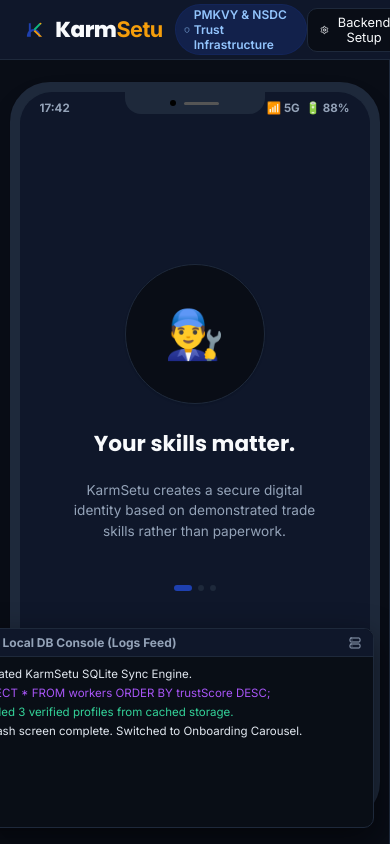
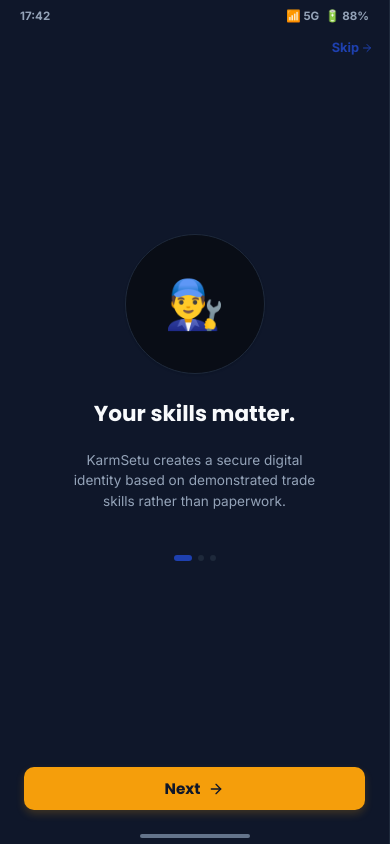
Before and after one commit to nikita000kumari/karmsetu, a React (Vite) app: page / in a window 390 px wide. Built offline with nearby package versions, Linux system fonts and the light colour scheme.

Commit message:
ux: add mobile bezel-free media query, swipeable onboarding slides, and demo skip bypass link

```diff
--- a/src/App.css
+++ b/src/App.css
@@ -1377,3 +1377,42 @@
   color: #FFFFFF;
   border-color: var(--color-primary);
 }
+
+@media (max-width: 500px) {
+  /* Strip the virtual phone bezel completely and fill screen on mobile devices */
+  .mobile-pane {
+    padding: 0 !important;
+    width: 100vw !important;
+    height: 100vh !important;
+    display: flex !important;
+    align-items: stretch !important;
+    justify-content: stretch !important;
+  }
+  .smartphone-frame {
+    width: 100% !important;
+    height: 100% !important;
+    border: none !important;
+    border-radius: 0 !important;
+    box-shadow: none !important;
+    margin: 0 !important;
+  }
+  .phone-notch {
+    display: none !important;
+  }
+  .phone-screen {
+    border-radius: 0 !important;
+    height: 100vh !important;
+    display: flex !important;
+    flex-direction: column !important;
+  }
+  .showcase-header {
+    display: none !important; /* Hide showcase header on mobile so worker app is fullscreen */
+  }
+  .showcase-workspace {
+    padding: 0 !important;
+    height: 100vh !important;
+  }
+  .sql-sync-console {
+    display: none !important; /* Hide floating console on actual mobile phones */
+  }
+}
--- a/src/App.jsx
+++ b/src/App.jsx
@@ -228,6 +228,39 @@
     return saved ? JSON.parse(saved) : [];
   });
 
+  // Onboarding touch swipe detection
+  const [touchStart, setTouchStart] = useState(null);
+  const [touchEnd, setTouchEnd] = useState(null);
+
+  const handleTouchStart = (e) => {
+    setTouchEnd(null);
+    setTouchStart(e.targetTouches[0].clientX);
+  };
+
+  const handleTouchMove = (e) => {
+    setTouchEnd(e.targetTouches[0].clientX);
+  };
+
+  const handleTouchEnd = () => {
+    if (!touchStart || !touchEnd) return;
+    const distance = touchStart - touchEnd;
+    const minSwipeDistance = 50;
+    const isLeftSwipe = distance > minSwipeDistance;
+    const isRightSwipe = distance < -minSwipeDistance;
+
+    if (isLeftSwipe) {
+      if (onboardingSlide < 2) {
+        setOnboardingSlide(prev => prev + 1);
+      } else {
+        setAppStep('auth');
+      }
+    } else if (isRightSwipe) {
+      if (onboardingSlide > 0) {
+        setOnboardingSlide(prev => prev - 1);
+      }
+    }
+  };
+
   const videoRef = useRef(null);
   const recognitionRef = useRef(null);
   const consoleBottomRef = useRef(null);
@@ -975,7 +1008,26 @@
                 {/* SCREEN: Onboarding                                       */}
                 {/* ======================================================== */}
                 {appStep === 'onboarding' && (
-                  <div className="onboarding-screen">
+                  <div
+                    className="onboarding-screen"
+                    onTouchStart={handleTouchStart}
+                    onTouchMove={handleTouchMove}
+                    onTouchEnd={handleTouchEnd}
+                    style={{ position: 'relative' }}
+                  >
+                    {/* Demo Skip Link */}
+                    <span
+                      onClick={() => {
+                        setAppStep('home');
+                        setCurrentTab('home');
+                        addLog('success', 'AUTH: Bypassed onboarding via Demo Skip trigger.');
+                        initiateVoiceInterview(selectedAssessmentSkill);
+                      }}
+                      style={{ position: 'absolute', top: '16px', right: '16px', fontSize: '0.8rem', fontWeight: 700, color: 'var(--color-primary)', cursor: 'pointer', zIndex: 10, display: 'flex', alignItems: 'center', gap: '2px' }}
+                    >
+                      Skip <ArrowRight size={12} />
+                    </span>
+
                     <div className="onboarding-slider">
                       <div className="onboarding-image-container">
                         {onboardingSlide === 0 && (
@@ -1032,7 +1084,20 @@
                 {/* SCREEN: Authentication                                   */}
                 {/* ======================================================== */}
                 {appStep === 'auth' && (
-                  <div className="auth-screen">
+                  <div className="auth-screen" style={{ position: 'relative' }}>
+                    {/* Demo Skip Link */}
+                    <span
+                      onClick={() => {
+                        setAppStep('home');
+                        setCurrentTab('home');
+                        addLog('success', 'AUTH: Bypassed auth via Demo Skip trigger.');
+                        initiateVoiceInterview(selectedAssessmentSkill);
+                      }}
+                      style={{ position: 'absolute', top: '16px', right: '16px', fontSize: '0.8rem', fontWeight: 700, color: 'var(--color-primary)', cursor: 'pointer', zIndex: 10, display: 'flex', alignItems: 'center', gap: '2px' }}
+                    >
+                      Skip <ArrowRight size={12} />
+                    </span>
+
                     <div style={{ display: 'flex', flexDirection: 'column' }}>
                       <h2 style={{ fontSize: '1.4rem', color: 'var(--color-primary)' }}>Select Language</h2>
                       <p className="auth-subtitle" style={{ fontSize: '0.82rem', marginBottom: '14px' }}>Choose the language for voice-guided assessments.</p>
```
